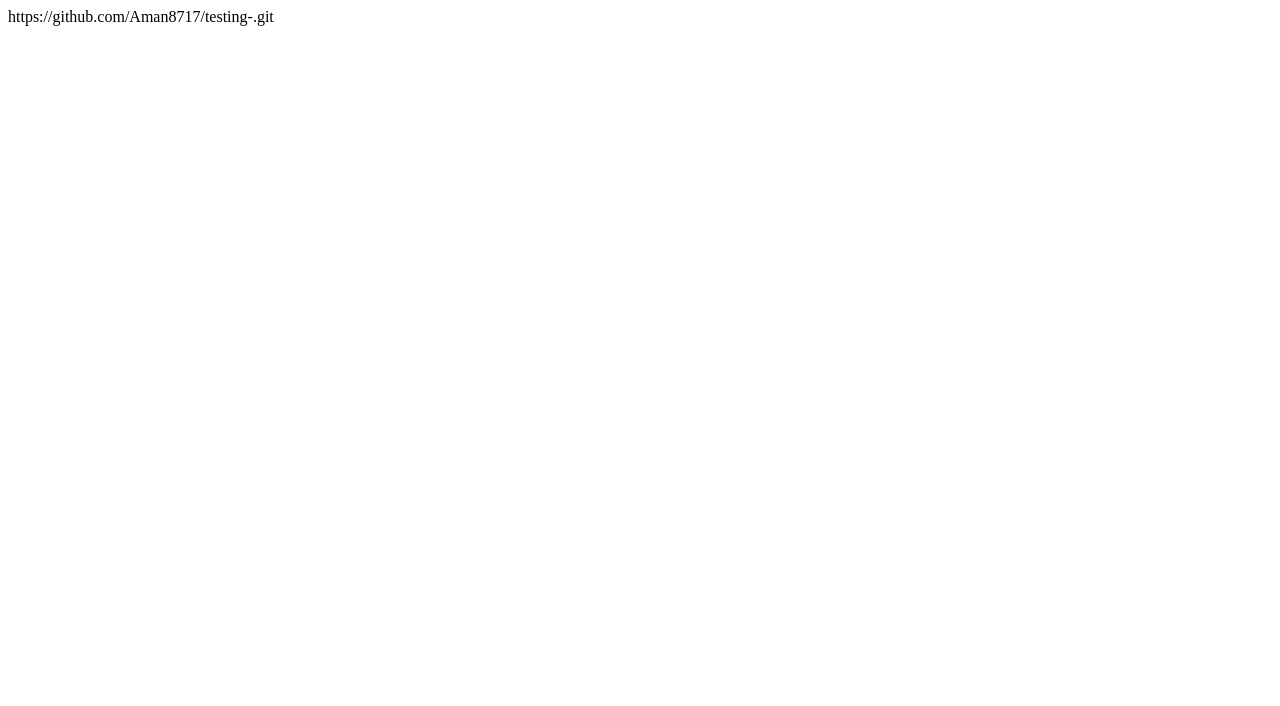
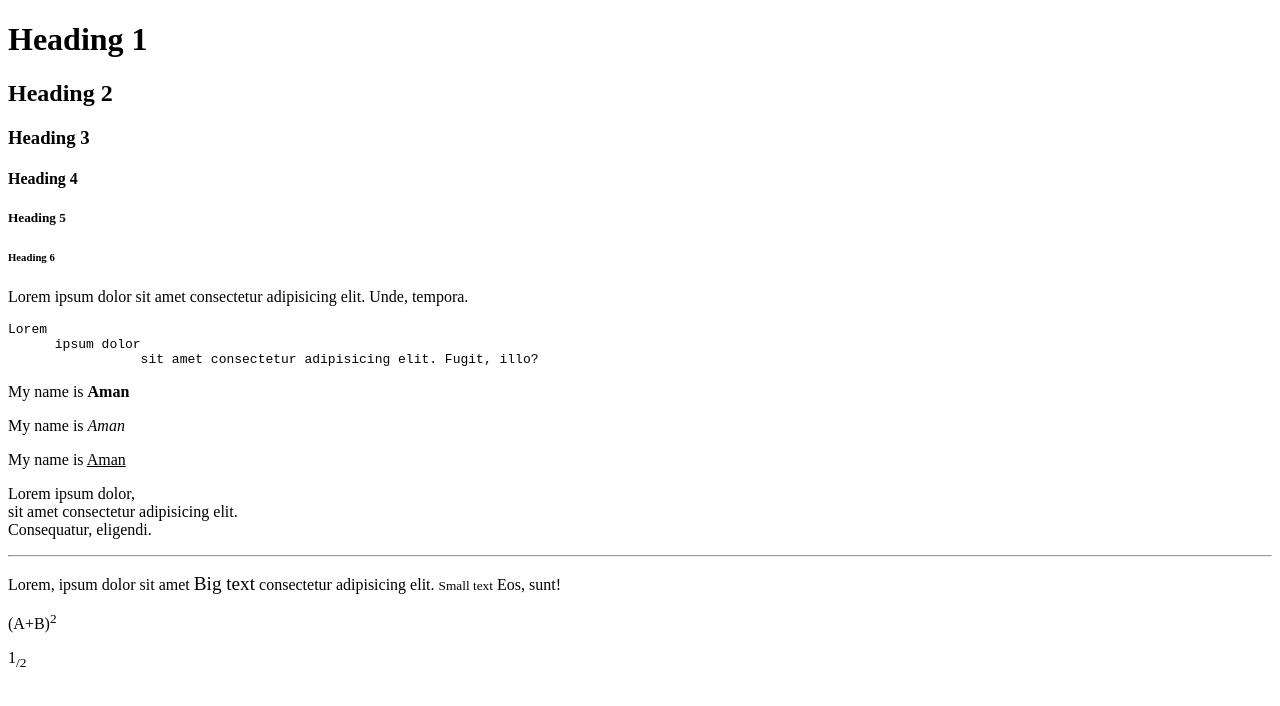
Before and after one commit to Aman8717/testing-, a plain HTML site: page Index.html in a window 1280 px wide. Drawn offline with Linux system fonts and the light colour scheme.

Commit message:
index.html

```diff
--- a/Index.html
+++ b/Index.html
@@ -1 +1,56 @@
-https://github.com/Aman8717/testing-.git
+<!DOCTYPE html>
+<html lang="en">
+  <head>
+    <meta charset="UTF-8" />
+    <meta http-equiv="X-UA-Compatible" content="IE=edge" />
+    <meta name="viewport" content="width=device-width, initial-scale=1.0" />
+    <title>Text Formating</title>
+  </head>
+  <body>
+
+    <!-- Heading tags <h1> - </h6> -->
+
+    <h1>Heading 1</h1>
+    <h2>Heading 2</h2>
+    <h3>Heading 3</h3>
+    <h4>Heading 4</h4>
+    <h5>Heading 5</h5>
+    <h6>Heading 6</h6>
+
+    <!-- Paragraph tag <p> text </p>-->
+
+    <p>
+      Lorem ipsum dolor sit amet consectetur adipisicing elit. Unde, tempora.
+    </p>
+
+    <!-- Pre tag. Takes spaces. -->
+
+    <pre>Lorem
+      ipsum dolor
+                 sit amet consectetur adipisicing elit. Fugit, illo?</pre>
+
+    <!-- Bold , Italic , Underline tags -->
+
+    <p>My name is <b>Aman</b></p>
+    <p>My name is <i>Aman</i></p>
+    <p>My name is <u>Aman</u></p>
+
+    <!-- <br> tag to get next line.-->
+
+    <p>Lorem ipsum dolor, <br> sit amet consectetur adipisicing elit. <br> Consequatur, eligendi.</p>
+
+    <!-- <hr> Horizontal ruler tag. -->
+
+    <hr>
+
+    <!-- Big and Small text. -->
+
+    <p>Lorem, ipsum dolor sit amet <big>Big text</big> consectetur adipisicing elit. <small>Small text</small> Eos, sunt!</p>
+
+    <!-- Superscript and Subscript tag. -->
+
+    <p>(A+B)<sup>2</sup></p>
+    <p>1<sub>/2</sub></p>
+
+  </body>
+</html>
```
